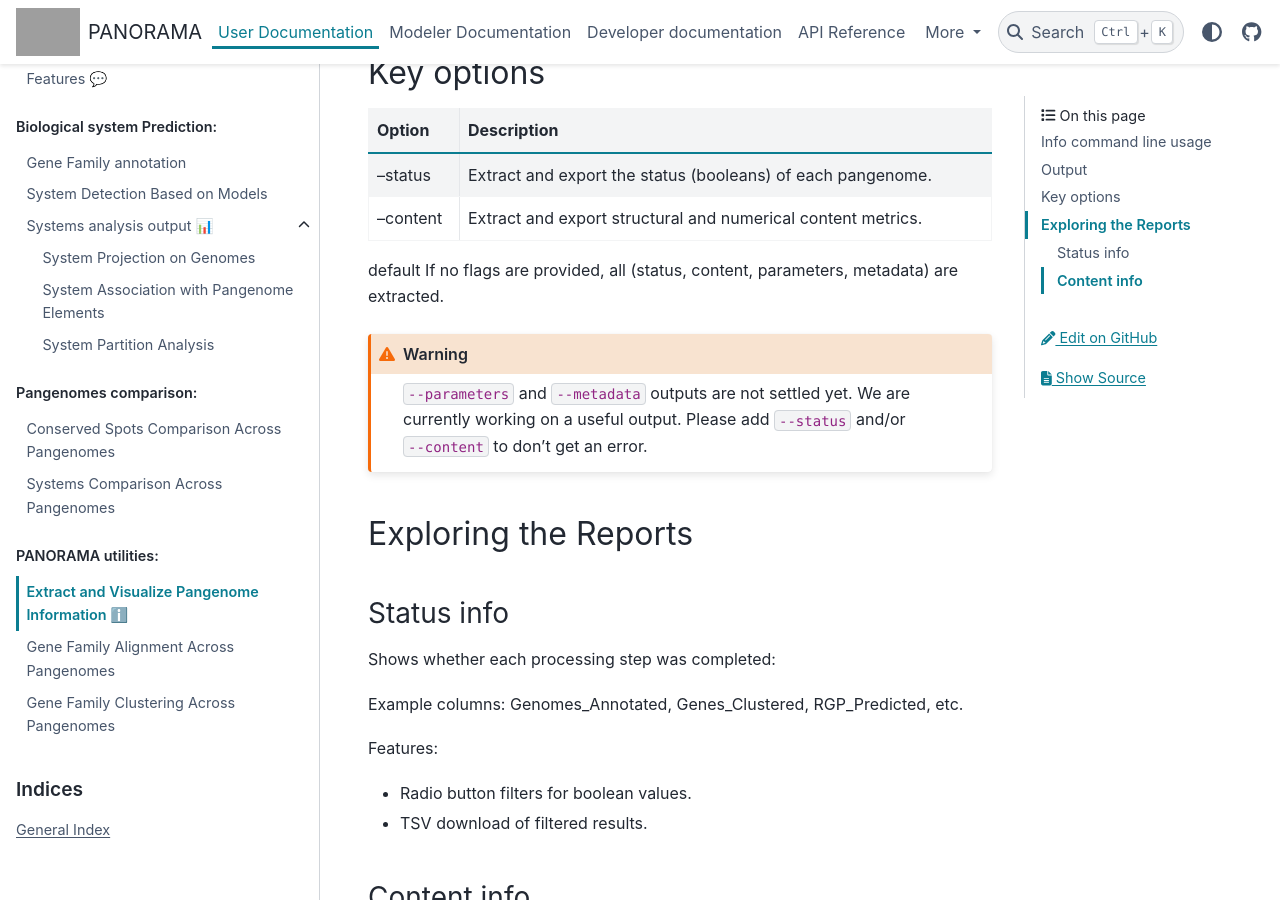
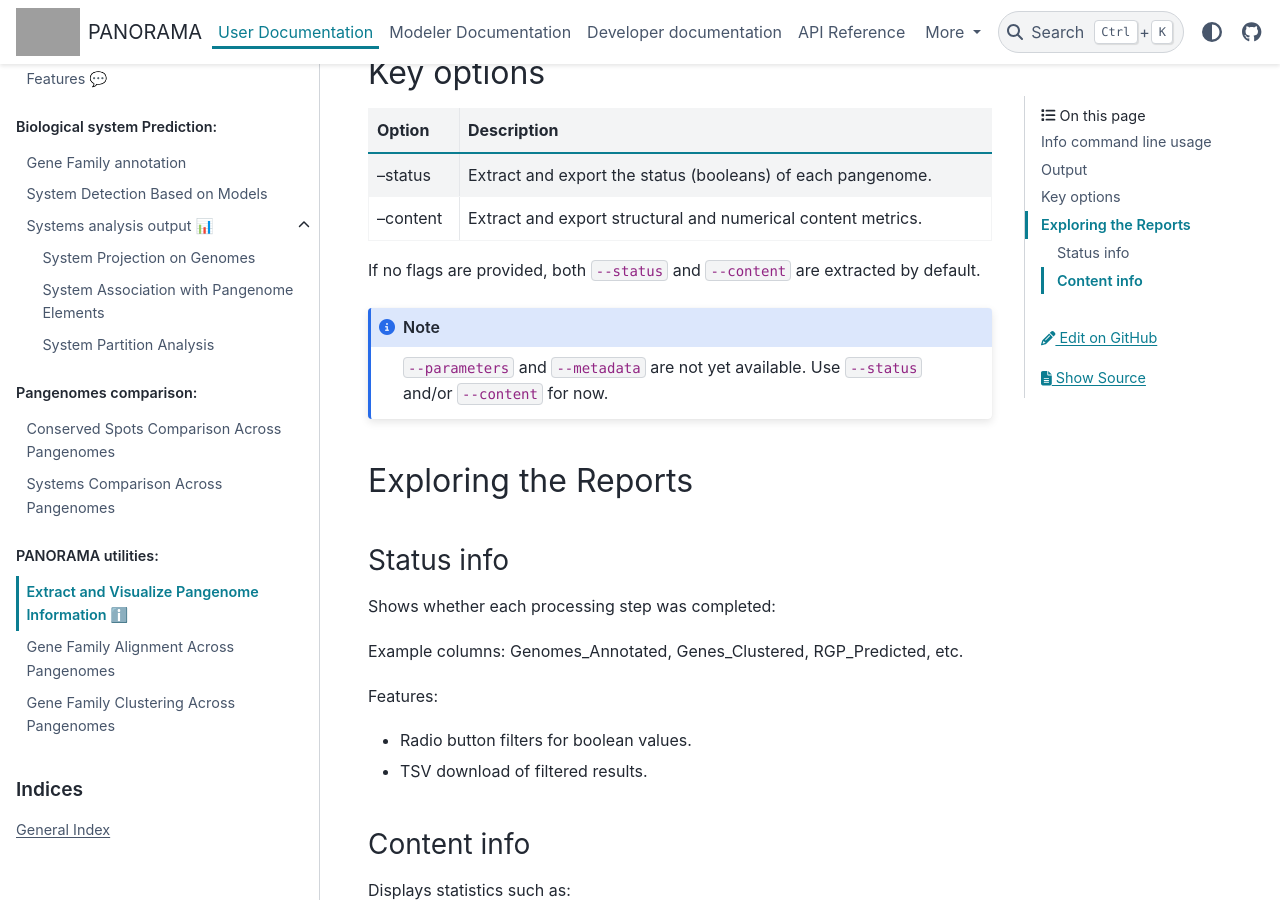
Before and after one commit to labgem/PANORAMA, a Sphinx documentation site: the page built from docs/user/info.md, in a window 1280 px wide and 900 px high, scrolled down 728 px. Built offline with Sphinx 7.4.7 and the PyData theme 0.15.4, drawn with Linux system fonts in a browser that asks for light colours; the version number could not be read and is left out; grey boxes are pictures that could not be loaded.

Commit message:
Clarify default behavior and availability of flags in user documentation

````diff
--- a/docs/user/info.md
+++ b/docs/user/info.md
@@ -22,11 +22,10 @@ panorama info -i <pangenome_list.tsv> -o <output_directory> [--status] [--conten
 | --status     | Extract and export the status (booleans) of each pangenome.  |
 | --content    | Extract and export structural and numerical content metrics. |
 
-default If no flags are provided, all (status, content, parameters, metadata) are extracted.
+If no flags are provided, both `--status` and `--content` are extracted by default.
 
-```{warning}
-`--parameters` and `--metadata` outputs are not settled yet. We are currently working on a useful output.
-Please add `--status` and/or `--content` to don't get an error.
+```{note}
+`--parameters` and `--metadata` are not yet available. Use `--status` and/or `--content` for now.
 ```
 
 ## Exploring the Reports
````
